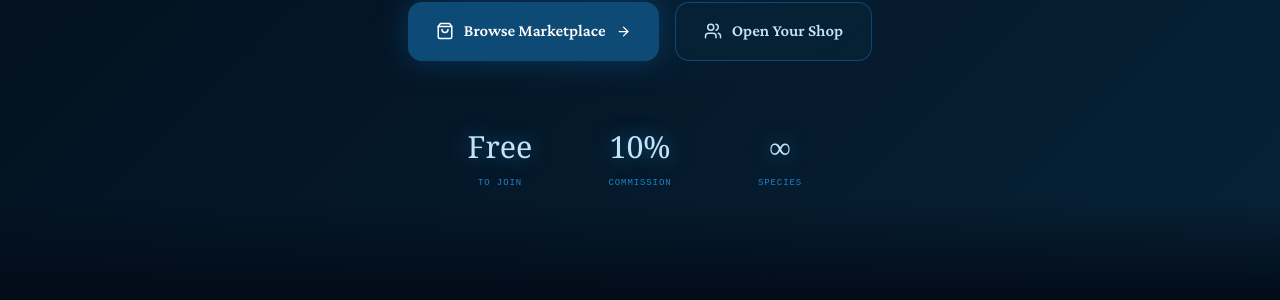
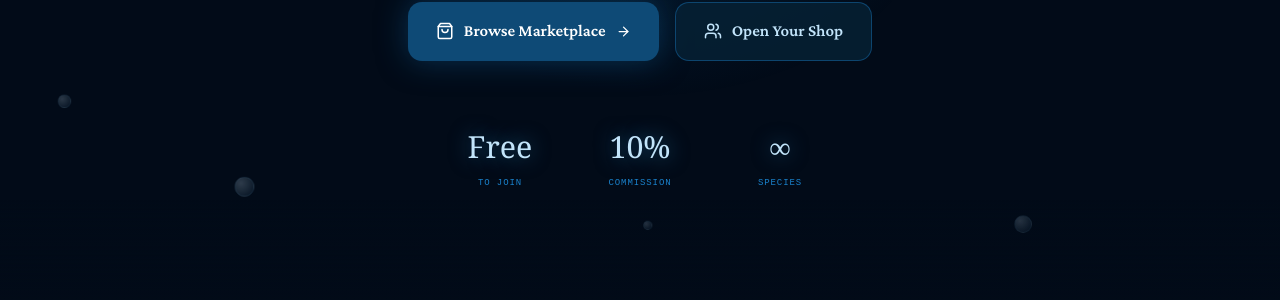
Before and after one commit to Blixx23/underground-aquarium, a Next.js app: page / in a window 1280 px wide. Shown: the part 500-800 px from the top of the page. Built offline with nearby package versions, Linux system fonts and the light colour scheme; no server answers.

Commit message:
Add ambient rising bubbles site-wide

```diff
--- a/src/app/globals.css
+++ b/src/app/globals.css
@@ -27,3 +27,22 @@ body { background: #020b18; color: #c2e4fa; font-family: var(--font-body); font-
 @keyframes bubble { 0% { transform: translateY(0) scale(1); opacity: 0.6; } 50% { transform: translateY(-20px) scale(1.05); opacity: 0.9; } 100% { transform: translateY(-40px) scale(0.8); opacity: 0; } }
 @keyframes glowPulse { 0%, 100% { box-shadow: 0 0 20px rgba(26,130,204,0.3); } 50% { box-shadow: 0 0 40px rgba(26,130,204,0.6); } }
 @layer utilities { .font-display { font-family: var(--font-display) !important; } .font-body { font-family: var(--font-body); } .font-mono { font-family: var(--font-mono); } }
+
+/* Ambient rising bubbles */
+@keyframes bubbleRise {
+  0%   { transform: translateY(0) translateX(0) scale(1); opacity: 0; }
+  8%   { opacity: 0.5; }
+  85%  { opacity: 0.25; }
+  100% { transform: translateY(-110vh) translateX(20px) scale(0.4); opacity: 0; }
+}
+.uw-bubble {
+  position: absolute;
+  bottom: -50px;
+  border-radius: 50%;
+  background: radial-gradient(circle at 30% 30%, rgba(199,228,250,0.5), rgba(58,163,232,0.1));
+  border: 1px solid rgba(125,196,240,0.2);
+  animation-name: bubbleRise;
+  animation-timing-function: ease-in;
+  animation-iteration-count: infinite;
+  will-change: transform, opacity;
+}
--- a/src/app/layout.tsx
+++ b/src/app/layout.tsx
@@ -2,7 +2,7 @@ import type { Metadata } from "next";
 import "./globals.css";
 import Navbar from "@/components/layout/Navbar";
 import Footer from "@/components/layout/Footer";
-
+import Bubbles from "@/components/Bubbles";
 export const metadata: Metadata = {
   title: {
     default: "UndergroundAquarium — The Hobbyist-First Aquarium Marketplace",
@@ -21,7 +21,6 @@ export const metadata: Metadata = {
   twitter: { card: "summary_large_image" },
   robots: { index: true, follow: true },
 };
-
 export default function RootLayout({
   children,
 }: {
@@ -38,6 +37,7 @@ export default function RootLayout({
         />
       </head>
       <body>
+        <Bubbles />
         <Navbar />
         <main>{children}</main>
         <Footer />
--- /dev/null
+++ b/src/components/Bubbles.tsx
@@ -0,0 +1,40 @@
+const BUBBLES = [
+  { left: "4%",  size: 16, delay: 0,    duration: 14 },
+  { left: "11%", size: 9,  delay: 5.5,  duration: 18 },
+  { left: "18%", size: 22, delay: 2.2,  duration: 12 },
+  { left: "26%", size: 11, delay: 8,    duration: 16 },
+  { left: "34%", size: 7,  delay: 3.5,  duration: 20 },
+  { left: "42%", size: 18, delay: 6.5,  duration: 13 },
+  { left: "50%", size: 10, delay: 1.2,  duration: 17 },
+  { left: "57%", size: 24, delay: 9,    duration: 11 },
+  { left: "64%", size: 8,  delay: 4.2,  duration: 19 },
+  { left: "71%", size: 14, delay: 7,    duration: 15 },
+  { left: "79%", size: 19, delay: 2.8,  duration: 12 },
+  { left: "86%", size: 9,  delay: 10,   duration: 18 },
+  { left: "92%", size: 13, delay: 5,    duration: 14 },
+  { left: "97%", size: 7,  delay: 8.5,  duration: 21 },
+];
+
+export default function Bubbles() {
+  return (
+    <div
+      aria-hidden="true"
+      className="pointer-events-none fixed inset-0 overflow-hidden"
+      style={{ zIndex: -10 }}
+    >
+      {BUBBLES.map((b, i) => (
+        <span
+          key={i}
+          className="uw-bubble"
+          style={{
+            left: b.left,
+            width: `${b.size}px`,
+            height: `${b.size}px`,
+            animationDelay: `${b.delay}s`,
+            animationDuration: `${b.duration}s`,
+          }}
+        />
+      ))}
+    </div>
+  );
+}
--- a/src/components/layout/Footer.tsx
+++ b/src/components/layout/Footer.tsx
@@ -51,9 +51,9 @@ export default function Footer() {
                 { icon: Twitter, href: "#" },
                 { icon: Github, href: "#" },
                 { icon: Mail, href: "mailto:hello@undergroundaquarium.com" },
-              ].map(({ icon: Icon, href }) => (
+              ].map(({ icon: Icon, href }, i) => (
                 <a
-                  key={href}
+                  key={i}
                   href={href}
                   className="w-8 h-8 rounded-lg bg-ocean-800/60 border border-ocean-700/40 flex items-center justify-center text-ocean-400 hover:text-ocean-200 hover:border-ocean-500/60 transition-all"
                 >
--- a/src/components/sections/Hero.tsx
+++ b/src/components/sections/Hero.tsx
@@ -4,7 +4,7 @@ import { ShoppingBag, Users, ArrowRight } from "lucide-react";
 
 export default function Hero() {
   return (
-    <section style={{position:"relative",minHeight:"100vh",display:"flex",alignItems:"center",justifyContent:"center",background:"linear-gradient(135deg,#020b18 0%,#041525 40%,#072236 100%)"}}>
+    <section style={{position:"relative",minHeight:"100vh",display:"flex",alignItems:"center",justifyContent:"center",background:"transparent"}}>
       <div style={{position:"absolute",top:"50%",left:"50%",transform:"translate(-50%,-50%)",width:"600px",height:"400px",background:"radial-gradient(ellipse,rgba(18,100,160,0.2) 0%,transparent 70%)",pointerEvents:"none"}}/>
       <div style={{position:"relative",zIndex:10,maxWidth:"860px",margin:"0 auto",padding:"120px 24px 60px",textAlign:"center"}}>
         <h1 style={{fontFamily:"'Cinzel Decorative',Georgia,serif",fontSize:"clamp(2.2rem,6vw,5rem)",color:"#ffffff",lineHeight:1.1,marginBottom:"24px",textShadow:"0 0 80px rgba(58,163,232,0.5)"}}>
```
